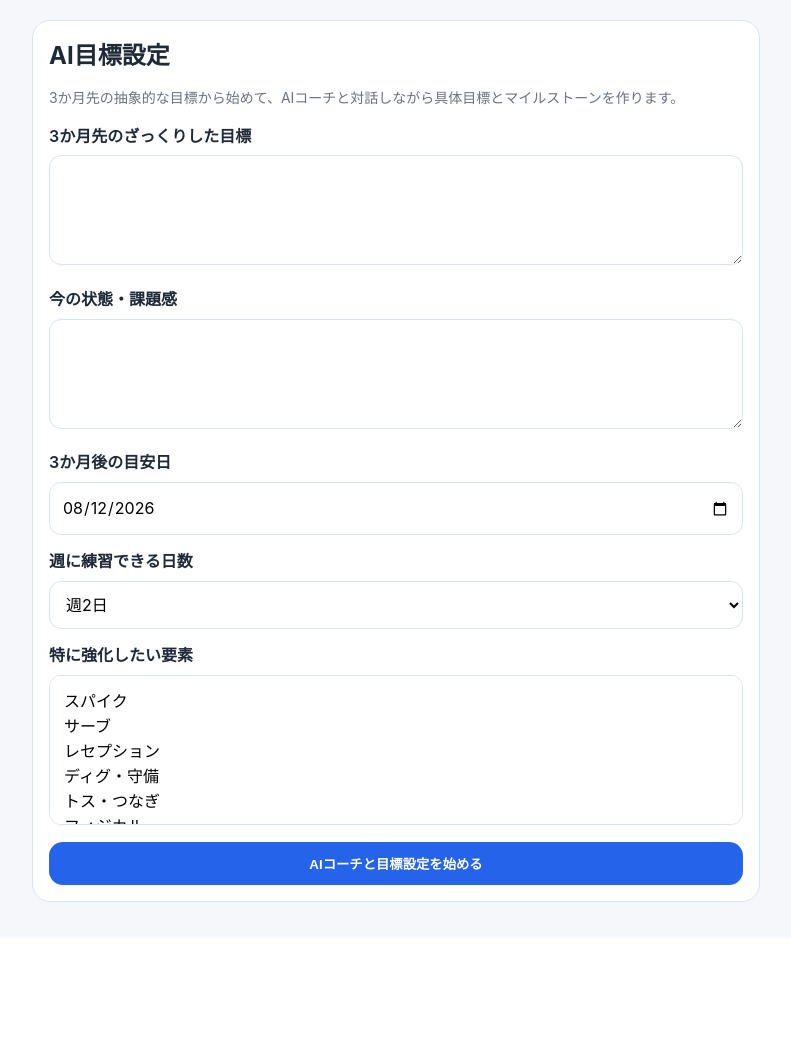
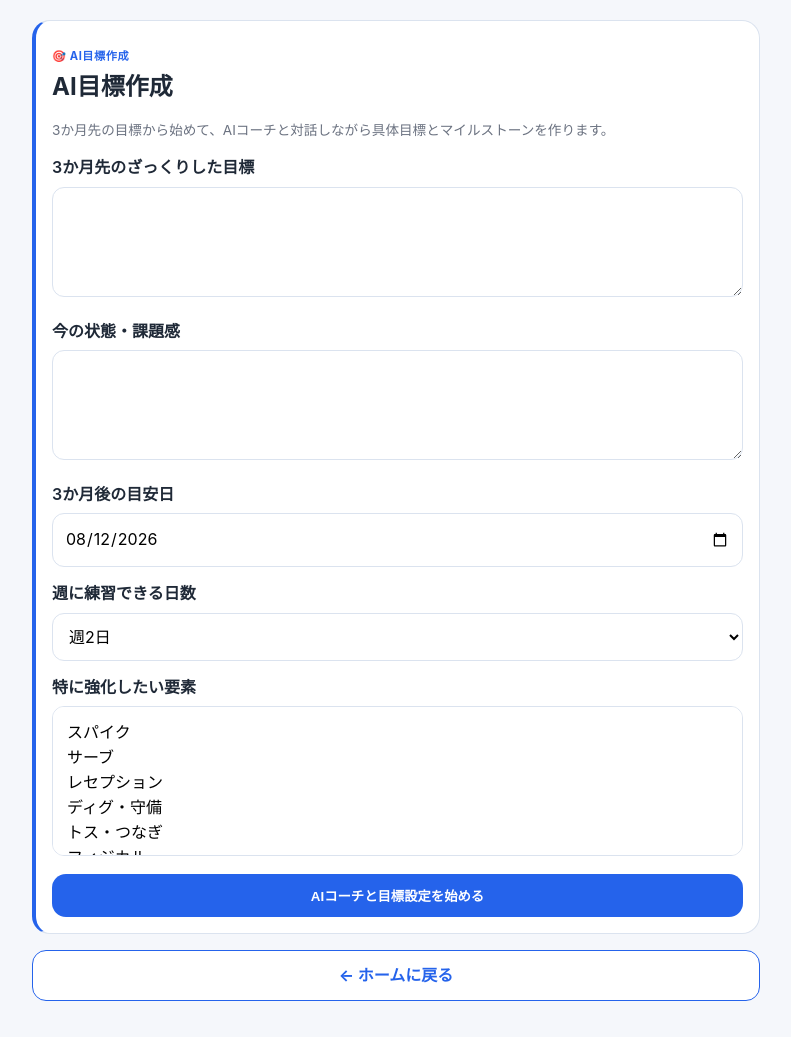
Before and after one commit to aokishoji/volleyball_coaching_flask, a Flask app: page /goals/roadmap in a window 1280 px wide. Shown: the part 61-1098 px from the top of the page, without its empty margins (244-1035 px from the left). Before the commit the page ends 963 px from the top, so only its background shows below. Run offline with Flask 3, Linux system fonts and the light colour scheme; a user stored in the database is signed in; data comes from the database, SQL or seed files in the repository; some libraries are stand-ins or nearby versions.

Commit message:
AI目標作成画面に階層カラーを追加
カード全体に青の左ボーダー、目標案・マイルストーンに緑、
日々の意識に茶のラベル色を適用。ホームに戻るリンクも追加。

Co-Authored-By: Claude Sonnet 4.6 <noreply@anthropic.com>

```diff
--- a/app/templates/goals/roadmap.html
+++ b/app/templates/goals/roadmap.html
@@ -1,11 +1,12 @@
 {% extends "base.html" %}
 {% from "_form_helpers.html" import render_field %}
-{% block title %}AI目標設定{% endblock %}
+{% block title %}AI目標作成{% endblock %}
 {% block content %}
 <div class="stack">
-    <section class="card">
-        <h1>AI目標設定</h1>
-        <p class="sub-link">3か月先の抽象的な目標から始めて、AIコーチと対話しながら具体目標とマイルストーンを作ります。</p>
+    <section class="card" style="border-left:4px solid #2563eb;">
+        <p style="font-size:0.7rem; font-weight:700; color:#2563eb; letter-spacing:0.05em; margin-bottom:2px;">🎯 AI目標作成</p>
+        <h1 style="margin-top:0;">AI目標作成</h1>
+        <p style="font-size:0.85rem; color:var(--subtext);">3か月先の目標から始めて、AIコーチと対話しながら具体目標とマイルストーンを作ります。</p>
 
         {% if not display_messages %}
             <form method="post" data-ai>
@@ -29,23 +30,23 @@
             </div>
 
             {% if result and result.status == "ready" %}
-                <div class="sub-card">
-                    <h2>目標案</h2>
-                    <p><strong>{{ result.goal_title }}</strong></p>
+                <div class="sub-card" style="border-left:3px solid #16a34a;">
+                    <p style="font-size:0.7rem; font-weight:700; color:#16a34a; letter-spacing:0.05em; margin-bottom:4px;">📍 目標案</p>
+                    <p style="font-size:0.95rem; font-weight:700;">{{ result.goal_title }}</p>
                     {% if result.goal_detail %}
-                        <p class="preline">{{ result.goal_detail }}</p>
+                        <p class="preline" style="font-size:0.85rem; color:var(--subtext);">{{ result.goal_detail }}</p>
                     {% endif %}
 
                     {% if result.milestones %}
-                        <h3>3か月マイルストーン</h3>
+                        <p style="font-size:0.7rem; font-weight:700; color:#16a34a; letter-spacing:0.05em; margin:1rem 0 4px;">📍 3か月マイルストーン</p>
                         {% for ms in result.milestones %}
-                            <div class="milestone-item">
-                                <p><strong>{{ ms.month }}か月目：{{ ms.title }}</strong></p>
+                            <div style="border-left:2px solid #bbf7d0; padding-left:0.75rem; margin-bottom:0.5rem;">
+                                <p style="font-size:0.9rem; font-weight:700; margin:0;">{{ ms.month }}か月目：{{ ms.title }}</p>
                                 {% if ms.ok_criteria %}
-                                    <p>OK基準：{{ ms.ok_criteria }}</p>
+                                    <p style="font-size:0.8rem; color:var(--subtext); margin:2px 0 0;">OK基準：{{ ms.ok_criteria }}</p>
                                 {% endif %}
                                 {% if ms.practice_focus %}
-                                    <ul>
+                                    <ul style="font-size:0.8rem; margin:4px 0 0; padding-left:18px;">
                                         {% for focus in ms.practice_focus %}
                                             <li>{{ focus }}</li>
                                         {% endfor %}
@@ -56,8 +57,8 @@
                     {% endif %}
 
                     {% if result.practice_focus %}
-                        <h3>日々の練習で意識すること</h3>
-                        <ul>
+                        <p style="font-size:0.7rem; font-weight:700; color:#b45309; letter-spacing:0.05em; margin:1rem 0 4px;">🏋️ 日々の練習で意識すること</p>
+                        <ul style="font-size:0.85rem; margin:0; padding-left:18px;">
                             {% for focus in result.practice_focus %}
                                 <li>{{ focus }}</li>
                             {% endfor %}
@@ -94,6 +95,7 @@
             </form>
         {% endif %}
     </section>
+    <a class="button secondary" href="{{ url_for('main.home') }}">← ホームに戻る</a>
 </div>
 <script>
     var chat = document.getElementById("coach-chat");
```
